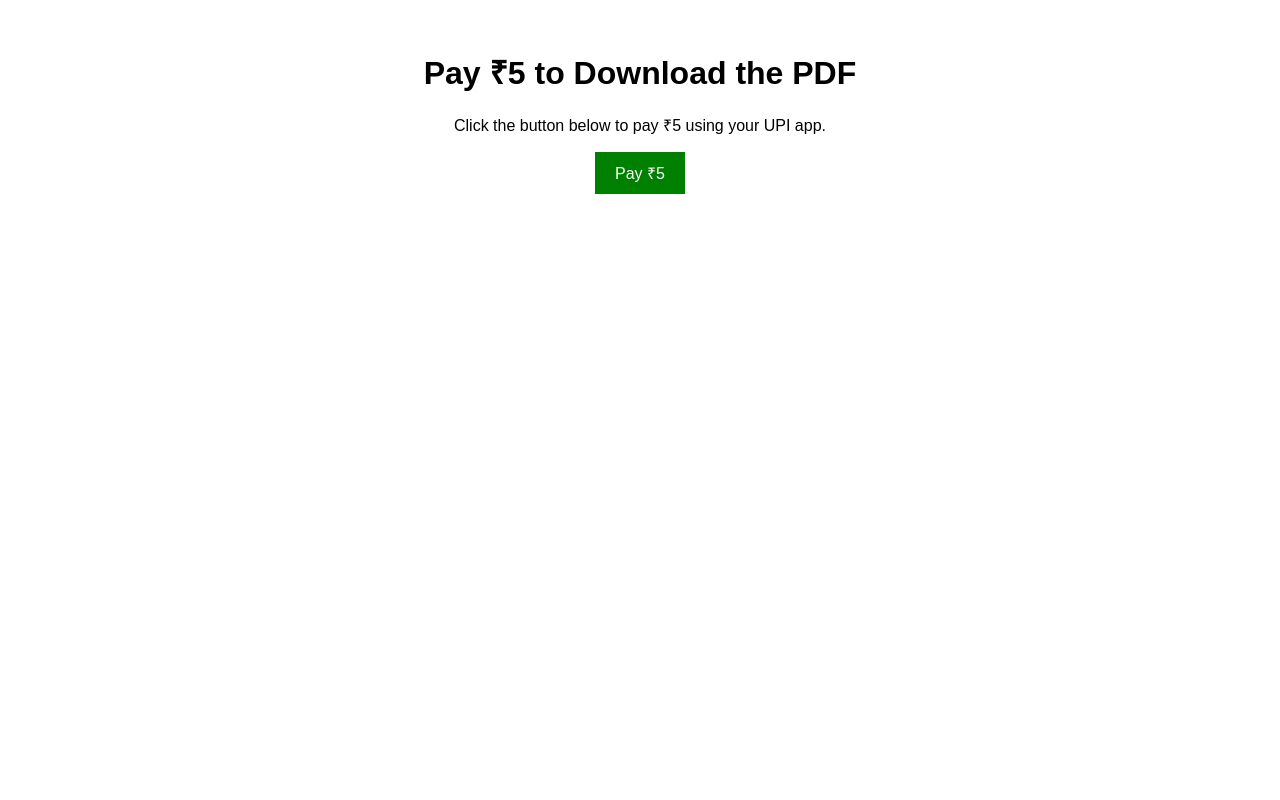
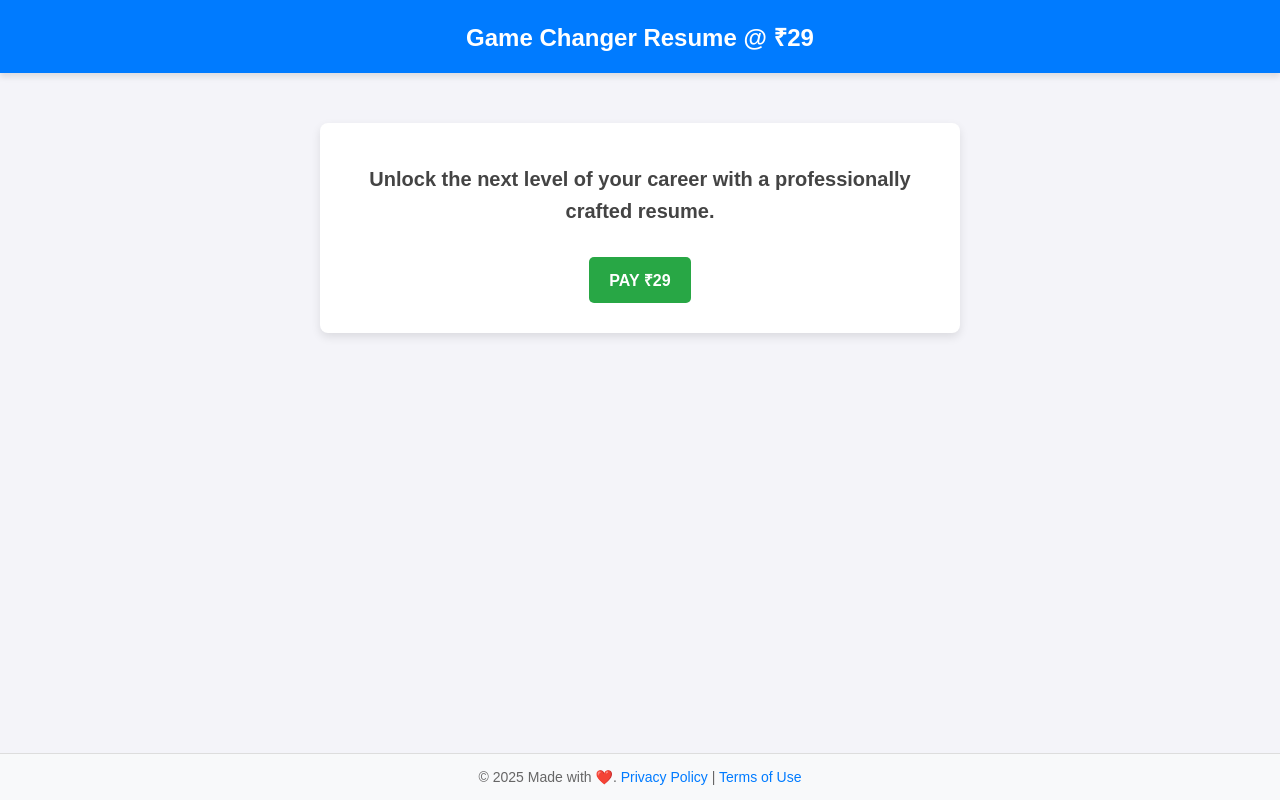
Before and after one commit to vvishwassn/Pdf-, a plain HTML site: page index.html in a window 1280 px wide. Drawn offline with Linux system fonts and the light colour scheme.

Commit message:
Update index.html

```diff
--- a/index.html
+++ b/index.html
@@ -3,49 +3,167 @@
 <head>
     <meta charset="UTF-8">
     <meta name="viewport" content="width=device-width, initial-scale=1.0">
-    <title>Pay ₹5 to Download PDF</title>
+    <title>Game Changer Resume</title>
     <style>
-        body { font-family: Arial, sans-serif; text-align: center; margin-top: 50px; }
-        .button { padding: 10px 20px; background-color: green; color: white; border: none; font-size: 16px; cursor: pointer; }
-        .button:disabled { background-color: gray; cursor: not-allowed; }
-        .hidden { display: none; }
+        /* General Styles */
+        body {
+            font-family: 'Arial', sans-serif;
+            margin: 0;
+            padding: 0;
+            background-color: #f4f4f9;
+            color: #333;
+            display: flex;
+            flex-direction: column;
+            justify-content: space-between;
+            min-height: 100vh;
+        }
+
+        /* Header Section */
+        header {
+            background-color: #007bff;
+            color: white;
+            text-align: center;
+            padding: 20px 0;
+            box-shadow: 0 4px 6px rgba(0, 0, 0, 0.1);
+        }
+
+        header h1 {
+            margin: 0;
+            font-size: 24px;
+        }
+
+        /* Main Content */
+        .container {
+            max-width: 600px;
+            margin: 0 auto;
+            padding: 20px;
+            background: white;
+            border-radius: 8px;
+            box-shadow: 0 4px 10px rgba(0, 0, 0, 0.1);
+            text-align: center;
+            margin-top: 50px;
+        }
+
+        .container p {
+            font-size: 20px;
+            margin-bottom: 20px;
+            line-height: 1.6;
+            font-weight: bold;
+            color: #444;
+        }
+
+        /* Buttons */
+        .button {
+            padding: 12px 20px;
+            font-size: 16px;
+            font-weight: bold;
+            color: white;
+            background-color: #28a745;
+            border: none;
+            border-radius: 5px;
+            cursor: pointer;
+            text-transform: uppercase;
+            margin: 10px 0;
+            transition: background-color 0.3s ease-in-out;
+        }
+
+        .button:hover {
+            background-color: #218838;
+        }
+
+        .button:disabled {
+            background-color: gray;
+            cursor: not-allowed;
+        }
+
+        /* "I Have Paid" Button */
+        .confirm-button {
+            position: absolute;
+            top: 75%; /* Positioned 75% from the top */
+            left: 50%;
+            transform: translateX(-50%);
+            text-align: center;
+            display: none; /* Hidden initially */
+        }
+
+        /* Footer */
+        footer {
+            text-align: center;
+            padding: 15px 0;
+            background-color: #f8f9fa;
+            border-top: 1px solid #ddd;
+            color: #666;
+            font-size: 14px;
+            margin-top: auto;
+        }
+
+        footer a {
+            color: #007bff;
+            text-decoration: none;
+        }
+
+        footer a:hover {
+            text-decoration: underline;
+        }
     </style>
 </head>
 <body>
-    <h1>Pay ₹5 to Download the PDF</h1>
-    <p>Click the button below to pay ₹5 using your UPI app.</p>
-    <!-- UPI Payment Button -->
-    <a href="upi://pay?pa=vishwassnvishwassn698@okicici&pn=Vishwas&am=5&cu=INR">
-        <button class="button">Pay ₹5</button>
-    </a>
-    <br><br>
 
-    <!-- Manual Payment Confirmation -->
-    <button id="confirm-btn" class="button hidden">I Have Paid</button>
-    <br><br>
+    <!-- Header -->
+    <header>
+        <h1>Game Changer Resume @ ₹29</h1>
+    </header>
 
-    <!-- Download PDF Button -->
-    <button id="download-btn" class="button hidden">Download PDF</button>
+    <!-- Main Content -->
+    <div class="container">
+        <p>
+            Unlock the next level of your career with a professionally crafted resume.
+        </p>
+
+        <!-- UPI Payment Button -->
+        <a href="upi://pay?pa=vishwassnvishwassn698@okicici&pn=Vishwas&am=29&cu=INR">
+            <button class="button">Pay ₹29</button>
+        </a>
+    </div>
+
+    <!-- "I Have Paid" Button -->
+    <div id="confirm-btn-container" class="confirm-button">
+        <button id="confirm-btn" class="button">I Have Paid</button>
+    </div>
+
+    <!-- "Download Resume" Button -->
+    <div id="download-btn-container" style="text-align: center; margin-top: 30px; display: none;">
+        <button id="download-btn" class="button">Download Resume</button>
+    </div>
+
+    <!-- Footer -->
+    <footer>
+        © 2025 Made with ❤️. <a href="#">Privacy Policy</a> | <a href="#">Terms of Use</a>
+    </footer>
 
     <script>
-        // Show "I Have Paid" button after redirecting to the UPI app
+        // Show "I Have Paid" button after clicking the "Pay ₹29" button
         document.querySelector('a').addEventListener('click', () => {
+            alert("Redirecting to UPI app for payment. Complete your payment and return to this page.");
+
+            // Show the "I Have Paid" button after 15 seconds
             setTimeout(() => {
-                document.getElementById('confirm-btn').classList.remove('hidden');
-            }, 3000); // Show "I Have Paid" button after 3 seconds
+                document.getElementById('confirm-btn-container').style.display = 'block';
+            }, 15000);
         });
 
-        // Enable "Download PDF" button after manual confirmation
+        // Enable "Download Resume" button after confirming payment
         document.getElementById('confirm-btn').addEventListener('click', () => {
-            alert("Payment confirmed! You can now download the PDF.");
-            document.getElementById('download-btn').classList.remove('hidden');
-            document.getElementById('confirm-btn').classList.add('hidden');
+            alert("Payment confirmed! You can now download the resume.");
+            document.getElementById('download-btn-container').style.display = 'block';
+            document.getElementById('confirm-btn-container').style.display = 'none';
         });
 
         // PDF Download
         document.getElementById('download-btn').addEventListener('click', () => {
-            window.location.href = "resume.pdf"; // Link to your PDF file
+            window.location.href = "resume.pdf"; // Replace with your PDF file link
         });
     </script>
+
 </body>
-</html>
+    </html>
```
